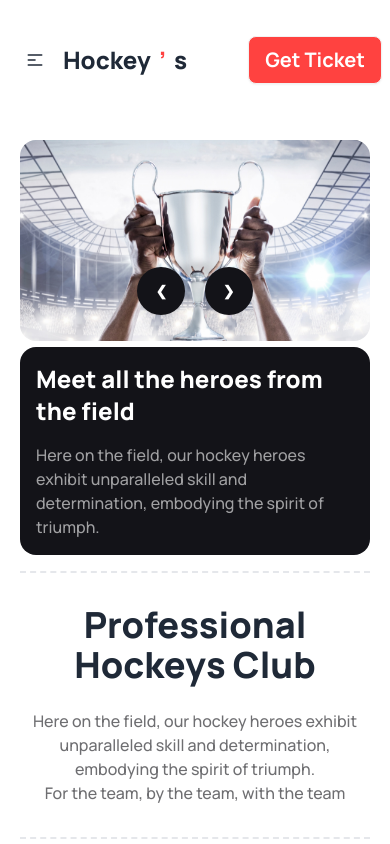
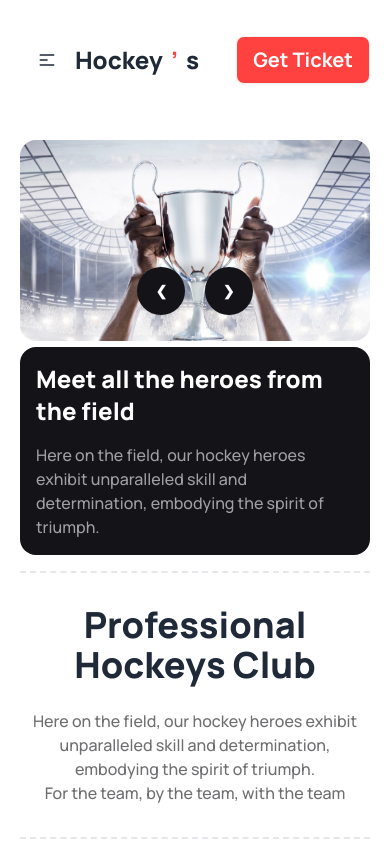
Before and after one commit to barta3235/M3_m15_B9A3_Hockey_landingpage, a plain HTML site: page index.html in a window 390 px wide. Shown: the top 844 px of the page. Drawn offline with nearby package versions, Linux system fonts and the light colour scheme.

Commit message:
nav margin update

```diff
--- a/index.html
+++ b/index.html
@@ -47,7 +47,7 @@
 
         <!-- nav section -->
 
-         <nav class="mb-12 mt-7 lg:mx-24">
+         <nav class="mb-12 mt-7 mx-3 lg:mx-24">
             <div class="navbar">
                 <div class="navbar-start">
                   <div class="dropdown">
```
